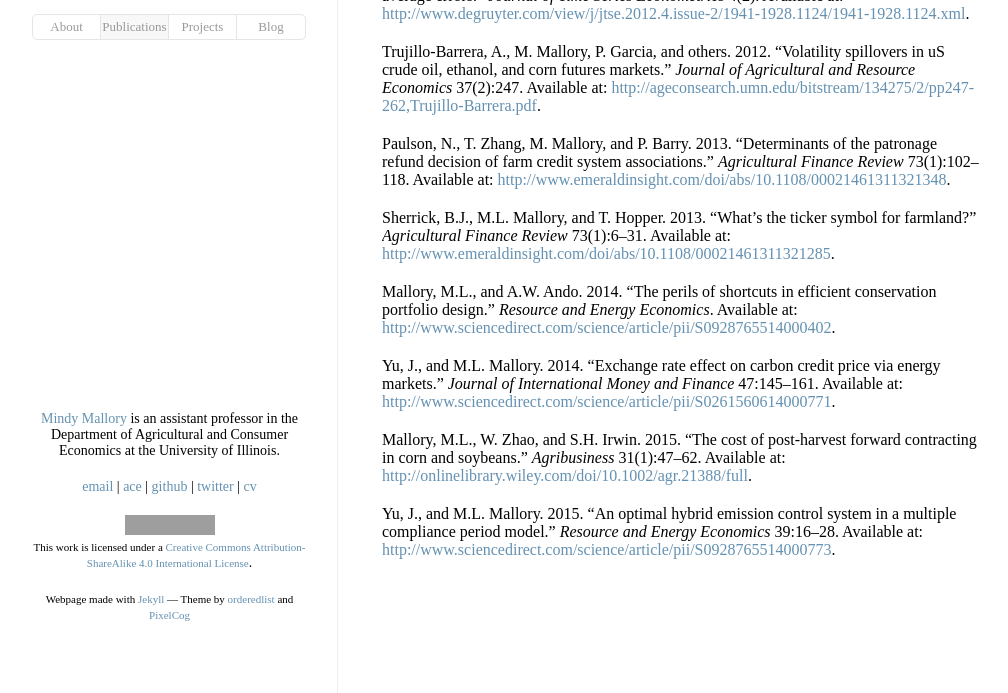
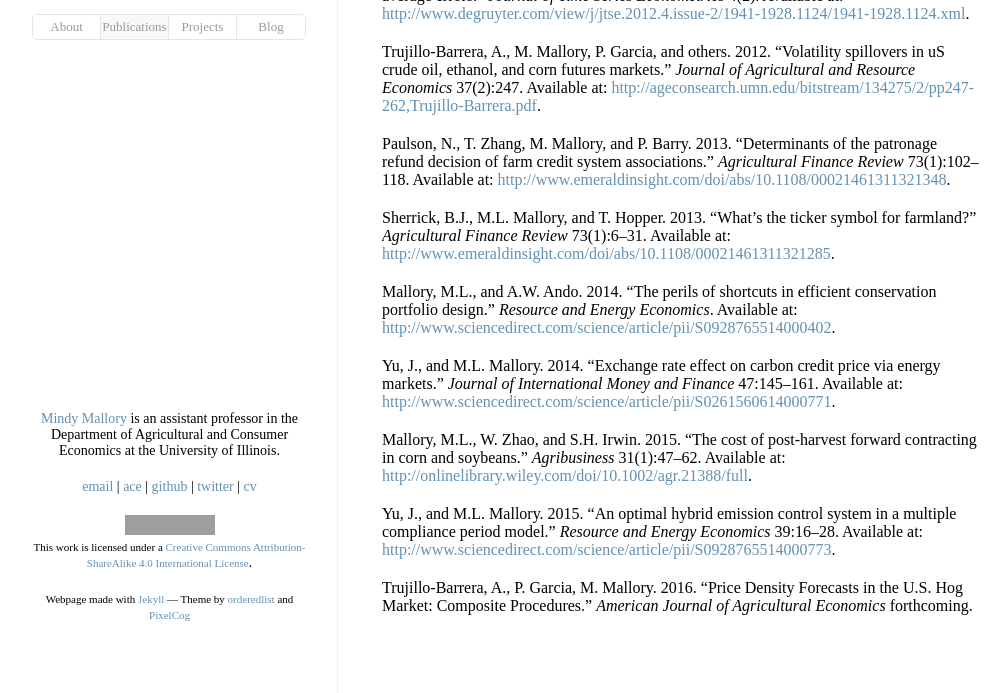
Before and after one commit to mindymallory/mindymallory.github.io, a Jekyll site: the page built from _pages/publications.md, in a window 1280 px wide and 900 px high, scrolled down 625 px, cut to the strip 207-900 px from the top of the window. Shown: the whole strip, without its empty margins (133-1141 px from the left). Built offline with Jekyll 4.4.1, drawn with Linux system fonts in a browser that asks for light colours; before the commit the page ends 1469 px from its top, so only the background shows below that; grey boxes are pictures that could not be loaded.

Commit message:
Update publications.md

```diff
--- a/_pages/publications.md
+++ b/_pages/publications.md
@@ -104,3 +104,5 @@ Yu, J., and M.L. Mallory. 2015. “An optimal hybrid emission control
 system in a multiple compliance period model.” *Resource and Energy
 Economics* 39:16–28. Available at:
 <http://www.sciencedirect.com/science/article/pii/S0928765514000773>.
+
+Trujillo-Barrera, A., P. Garcia, M. Mallory. 2016. "Price Density Forecasts in the U.S. Hog Market: Composite Procedures." *American Journal of Agricultural Economics* forthcoming.
```
